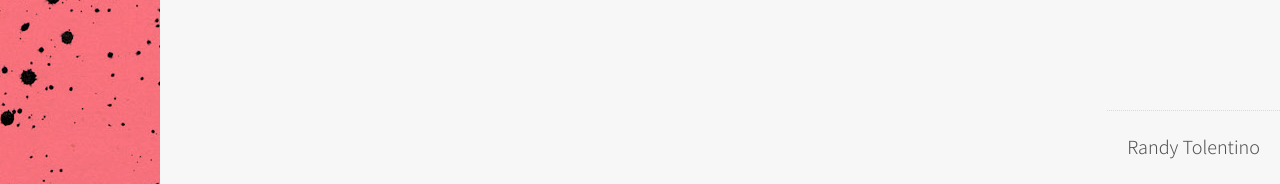
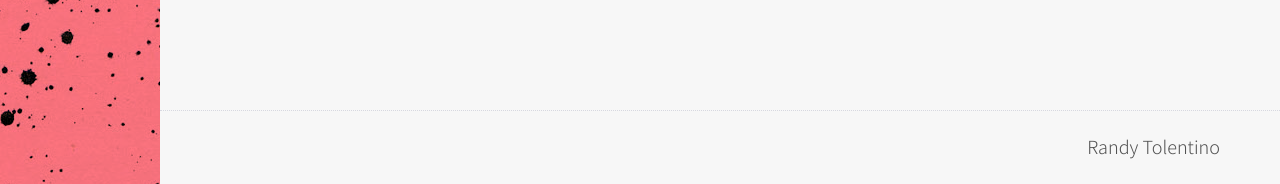
Before and after one commit to techtolentino/digital-card, a Jekyll site: the page built from index.html, in a window 1280 px wide. Shown: the part 716-900 px from the top of the page. Built offline with Jekyll 4.4.1, drawn with Linux system fonts in a browser that asks for light colours.

Commit message:
working the footer, sorta

```diff
--- a/_includes/footer.html
+++ b/_includes/footer.html
@@ -1,8 +1,9 @@
 <footer>
-    <div class="footer--third">
-        Randy Tolentino
+    <div class="container">
+        <div class="footer--third">
+            Randy Tolentino
+        </div>
+        <div class="footer--third"></div>
+        <div class="footer--third"></div>
     </div>
-    <div class="footer--third"></div>
-    <div class="footer--third"></div>
-
 </footer>
--- a/_sass/_footer.scss
+++ b/_sass/_footer.scss
@@ -5,5 +5,7 @@ footer {
     bottom: 0;
     border-top: 1px dotted $gray-color;
     background-color: $background-color;
-    padding: 1em;
+    padding: 1em 0 1em 0;
+    width: 100%;
+    text-align: right;
 }
```
